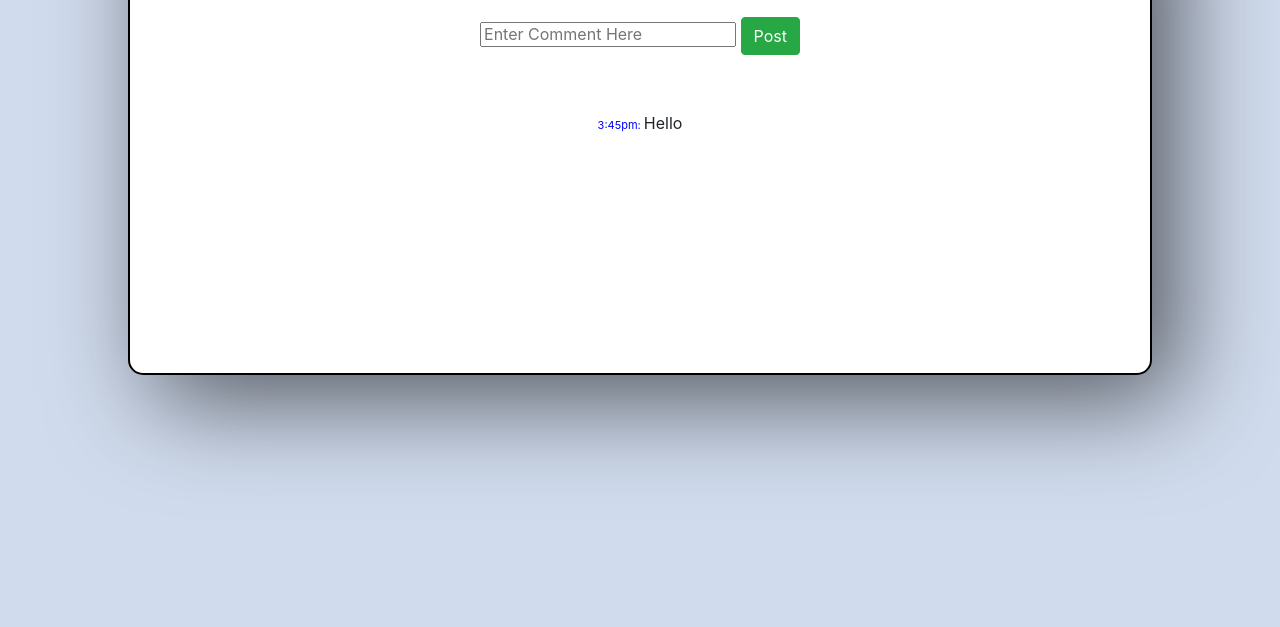
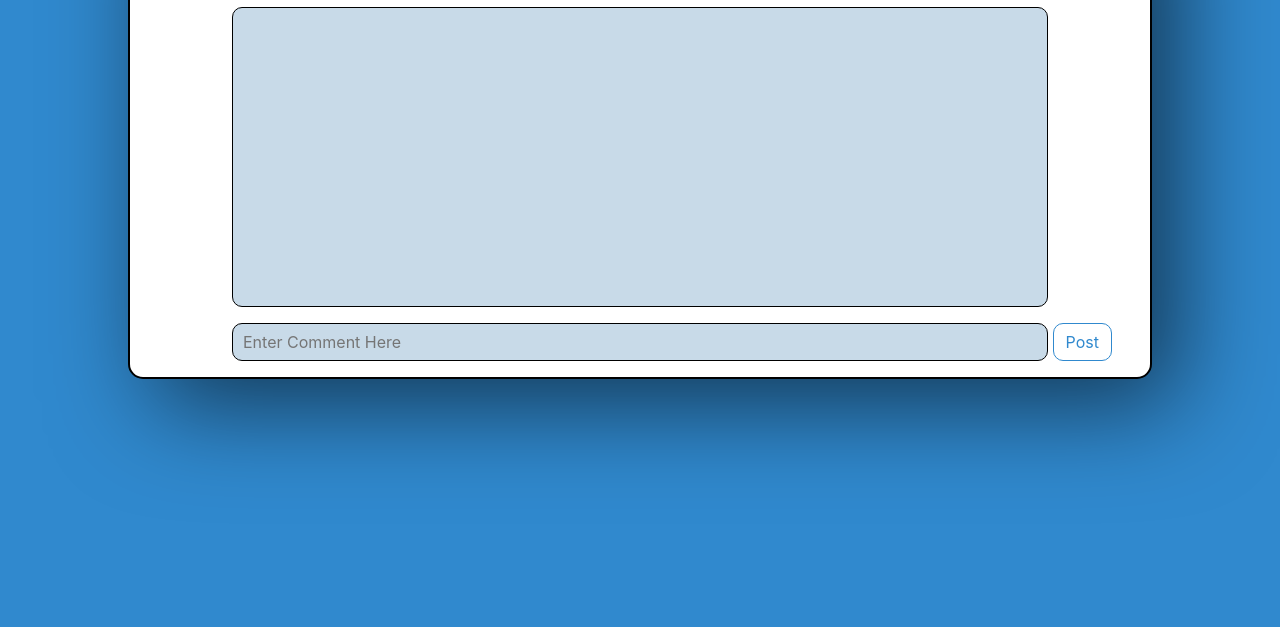
Before and after one commit to 80deardorff/commentApp, a plain HTML site: page index.html in a window 1280 px wide. Shown: the part 173-800 px from the top of the page. Drawn offline with nearby package versions, Linux system fonts and the light colour scheme.

Commit message:
created all elements in js on button click

```diff
--- a/css/main.css
+++ b/css/main.css
@@ -1,8 +1,8 @@
 body {
-  background-color: #D0DBED;
+  background-color: #3089CE;
 }
 
-div {
+div.main {
   background-color: #ffffff;
   width: 80%;
   border: 2px solid black;
@@ -11,7 +11,75 @@ div {
   min-height: 500px;
 }
 
+h1.title {
+  font-family: 'Black Ops One';
+  font-size: 45px;
+  color: #3089CE;
+}
+
+.btn-outline-primary {
+  color: #3089CE;
+  border-color: #3089CE;
+}
+
+.btn-outline-primary:hover {
+  background-color: #3089CE;
+  border-color: #3089CE;
+}
+
+div.inner {
+  background-color: #C8DAE8;
+  width: 80%;
+  border: 1px solid black;
+  border-radius: 10px;
+  height: 300px;
+  overflow-y: scroll;
+}
+
 p span {
-  color: blue;
+  color: #3089CE;
   font-size: 11px;
 }
+div.form {
+  width: 100%;
+ }
+form{
+  margin-left: 10%;
+  width: 80%;
+}
+#input {
+  padding-left: 10px;
+  padding-right: 10px;
+  vertical-align: middle;
+  height: 38px;
+  width: 100%;
+  border-radius: 10px;
+  border-style: solid;
+  border: 1px solid black;
+  background-color: #C8DAE8;
+ }
+button.btn {
+  border-radius: 10px;
+}
+
+/* SCROLLBAR STYLING */
+#style-7::-webkit-scrollbar-track {
+  margin: 3px 0;
+	-webkit-box-shadow: inset 0 0 6px rgba(0,0,0,0.3);
+	background-color: #C8DAE8;
+	border-radius: 10px;
+}
+
+#style-7::-webkit-scrollbar {
+	width: 10px;
+}
+
+#style-7::-webkit-scrollbar-thumb {
+	border-radius: 10px;
+	background-image: -webkit-gradient(linear,
+									   left bottom,
+									   left top,
+									   color-stop(0.44, rgb(122,153,217)),
+									   color-stop(0.72, rgb(73,125,189)),
+									   color-stop(0.86, rgb(28,58,148)));
+}
--- a/index.html
+++ b/index.html
@@ -4,7 +4,11 @@
 		<meta charset="utf-8">
 		<meta name="viewport" content="width=device-width, initial-scale=1">
 		<!-- WEBSITE TITLE -->
-		<title></title>
+		<title>Comment App</title>
+		<!-- FAVICON -->
+		<link rel="shortcut icon" href="image/user.png">
+		<!-- GOOGLE FONT -->
+		<link href="https://fonts.googleapis.com/css?family=Black+Ops+One" rel="stylesheet">
 		<!-- FONT AWESOME LINK -->
 		<link rel="stylesheet" href="https://use.fontawesome.com/releases/v5.0.12/css/all.css" integrity="sha384-G0fIWCsCzJIMAVNQPfjH08cyYaUtMwjJwqiRKxxE/rx96Uroj1BtIQ6MLJuheaO9" crossorigin="anonymous">
 		<!-- BOOTSTRAP CDN LINK -->
@@ -17,13 +21,17 @@
 		<link rel="stylesheet" href="css/main.css">
 	</head>
 	<body class="my-5">
-		<div class="text-center p-5 mx-auto">
-			<form>
-				<h1>Post Your Comment Below</h1>
-				<input type="text" class="my-3" placeholder="Enter Comment Here">
-				<button class="btn btn-success" type="button" name="button">Post</button>
-				<p class="mt-5"><span>3:45pm:  </span>Hello</p>
-			</form>
+		<div class="main text-center pt-3 mx-auto">
+			<h1 class="title">Comment Section</h1>
+			<div id="inner" class="inner text-left pt-2 pb-5 px-3 mx-auto">
+				<!-- <p><img class="pr-2" src="image/user.png" alt="User image">Hello<span id="time" class="pl-2">3:45pm</span></p> -->
+			</div>
+			<div class="form py-3 mx-auto text-left">
+				<form class="d-inline-block">
+					<input type="text" id="input" placeholder="Enter Comment Here">
+				</form>
+				<button class="btn btn-outline-primary mx-auto" type="button" name="button" onclick="post()">Post</button>
+			</div>
 		</div>
 
 
--- a/js/main.js
+++ b/js/main.js
@@ -6,5 +6,23 @@ function currentTime() {
   let meridies = 'am';
   if (hour > 12) {meridies = 'pm';};
   if (hour > 12) {hour = hour - 12;};
-  return hour + ':' + minute + ' ' + meridies;
+  return hour + ':' + minute + meridies;
 }
+
+// CREATE A VARIABLE THAT STORES THE VALUE OF THE INPUT AFTER THE CLICK OF THE BUTTON
+let input = document.getElementById('input');
+let inner = document.getElementById('inner');
+
+function post() {
+  let p = document.createElement('p');
+  inner.appendChild(p);
+  let img = document.createElement('img');
+  img.setAttribute('class', 'pr-2');
+  img.src = 'image/user.png';
+  img.alt = 'User image.';
+  p.appendChild(img);
+  p.textContent = input.value;
+  let span = document.createElement('span');
+  p.appendChild(span);
+  input.value = '';
+}
```
Also changed, not shown: image/user.png (added).
